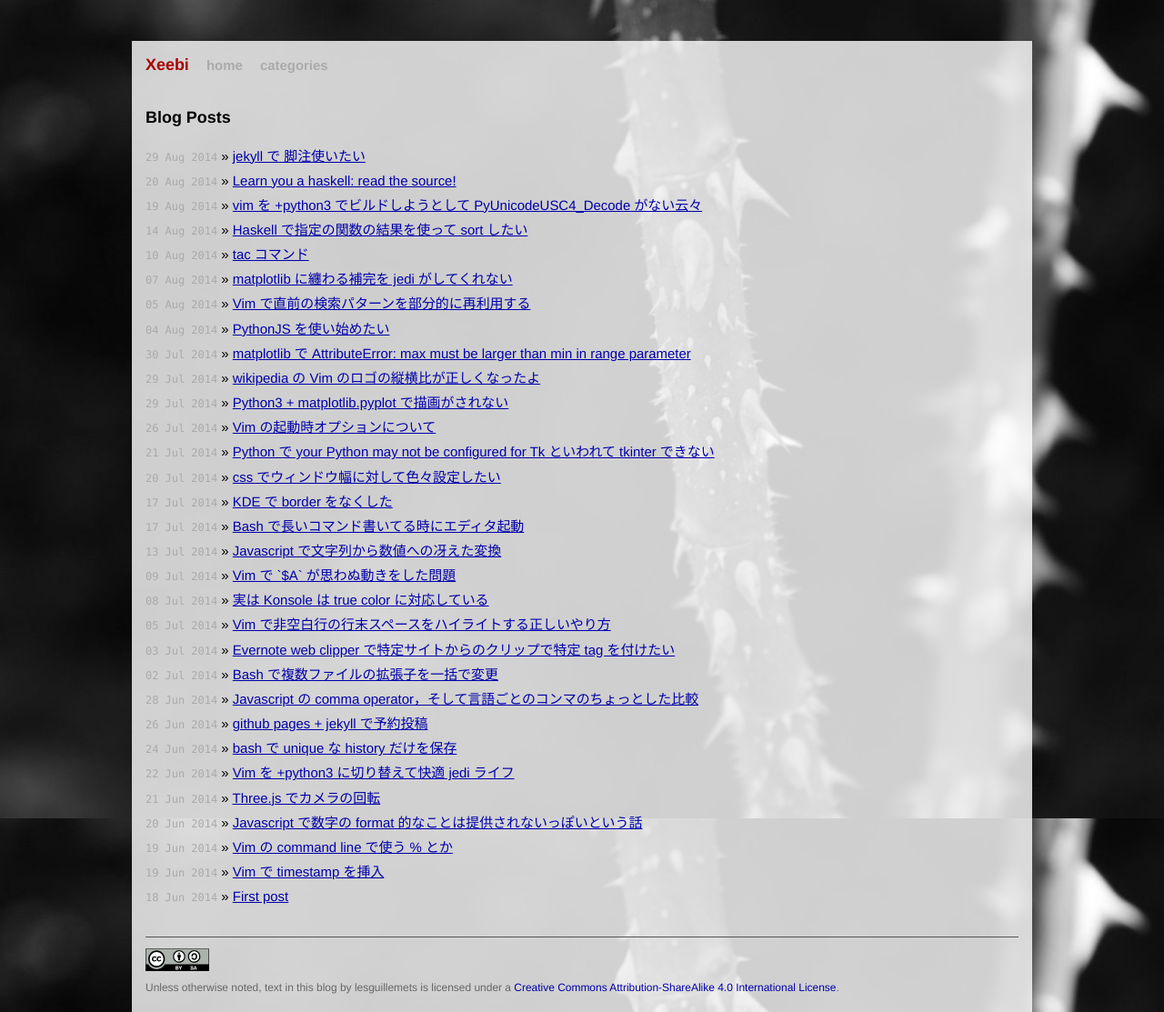
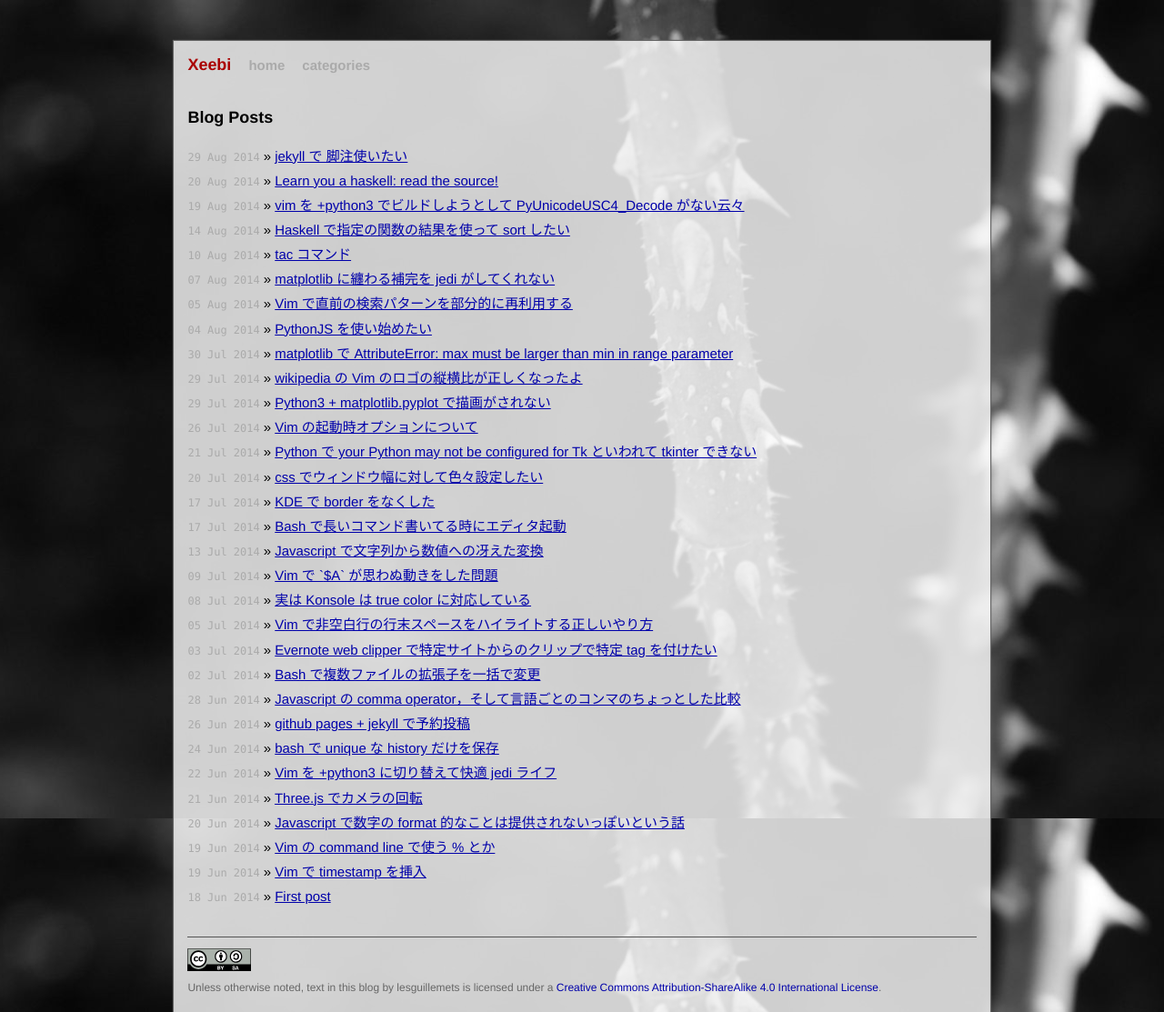
Before and after one commit to lesguillemets/blog, a Jekyll site: the page built from index.html, in a window 1280 px wide. Shown: the whole page at 91% size. Built offline with Jekyll 4.4.1, drawn with Linux system fonts in a browser that asks for light colours.

Commit message:
some more changes

```diff
--- a/css/main.css
+++ b/css/main.css
@@ -13,7 +13,8 @@
 html, body { height: 100%; }
 
 body {
-  background: #fff url("../img/rose_thorn_bw.jpg") 0 0 repeat fixed;
+  background: #fff url("../img/rose_thorn_bw.jpg") 0 0 no-repeat fixed;
+  background-position:right top;
   background-size:cover;
   font: 13.34px Helvetica, Arial, sans-serif;
   font-size: small;
@@ -86,11 +87,12 @@
 .site {
   font-size: 115%;
   text-align: justify;
-  width: 75%;
+  width: 58em;
   margin: 3em auto 2em;
   line-height: 1.5em;
   background-color: rgba(255,255,255,0.8);
   padding: 15px;
+  box-shadow: 0px 0px 1px 1px rgba(100,100,100,1.3);
 }
 
 .site h1, .site h2{
```
